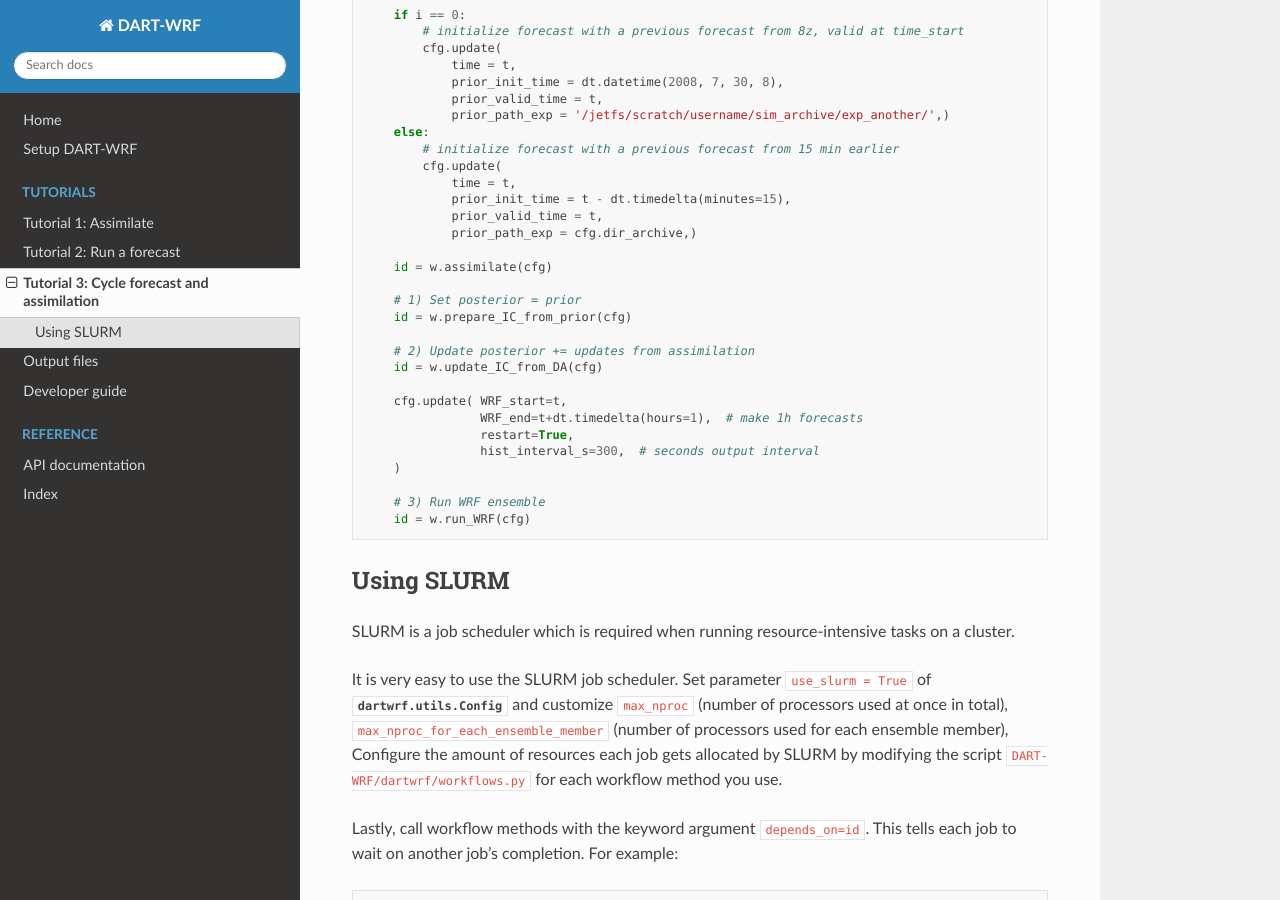
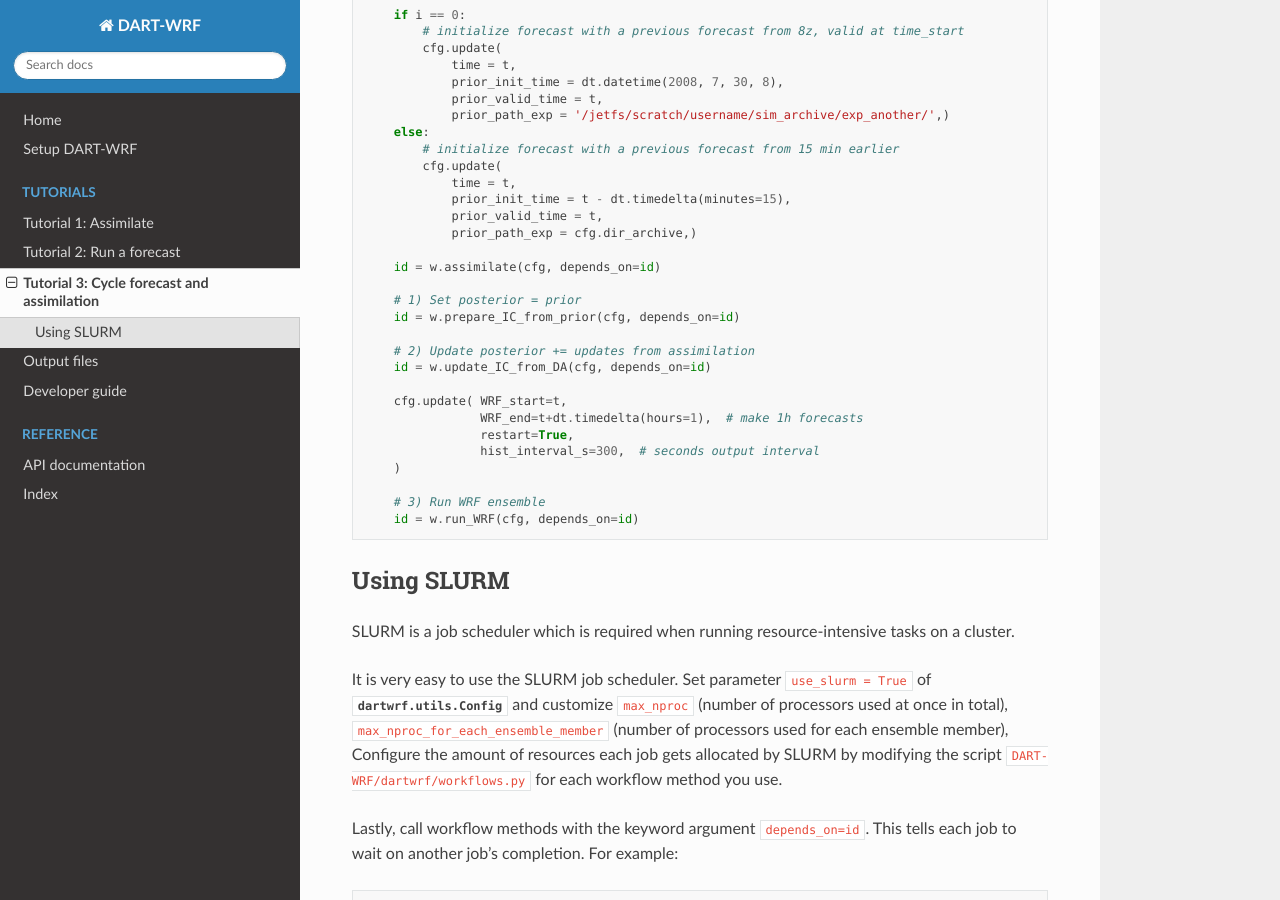
Before and after one commit to lkugler/DART-WRF, a Sphinx documentation site: the page built from docs/source/t3.rst, in a window 1280 px wide and 900 px high, scrolled down 621 px. Built offline with Sphinx 7.4.7 and the Read the Docs theme 3.1.0, drawn with Linux system fonts in a browser that asks for light colours.

Commit message:
added missing depends_on

```diff
--- a/docs/source/t3.rst
+++ b/docs/source/t3.rst
@@ -45,13 +45,13 @@ All scripts can use the parameters in the config object ``cfg``.
                 prior_valid_time = t,
                 prior_path_exp = cfg.dir_archive,)
 
-        id = w.assimilate(cfg)
+        id = w.assimilate(cfg, depends_on=id)
 
         # 1) Set posterior = prior
-        id = w.prepare_IC_from_prior(cfg)
+        id = w.prepare_IC_from_prior(cfg, depends_on=id)
 
         # 2) Update posterior += updates from assimilation
-        id = w.update_IC_from_DA(cfg)
+        id = w.update_IC_from_DA(cfg, depends_on=id)
 
         cfg.update( WRF_start=t,
                     WRF_end=t+dt.timedelta(hours=1),  # make 1h forecasts
@@ -60,7 +60,7 @@ All scripts can use the parameters in the config object ``cfg``.
         )
 
         # 3) Run WRF ensemble
-        id = w.run_WRF(cfg)
+        id = w.run_WRF(cfg, depends_on=id)
 
 
 Using SLURM
```
